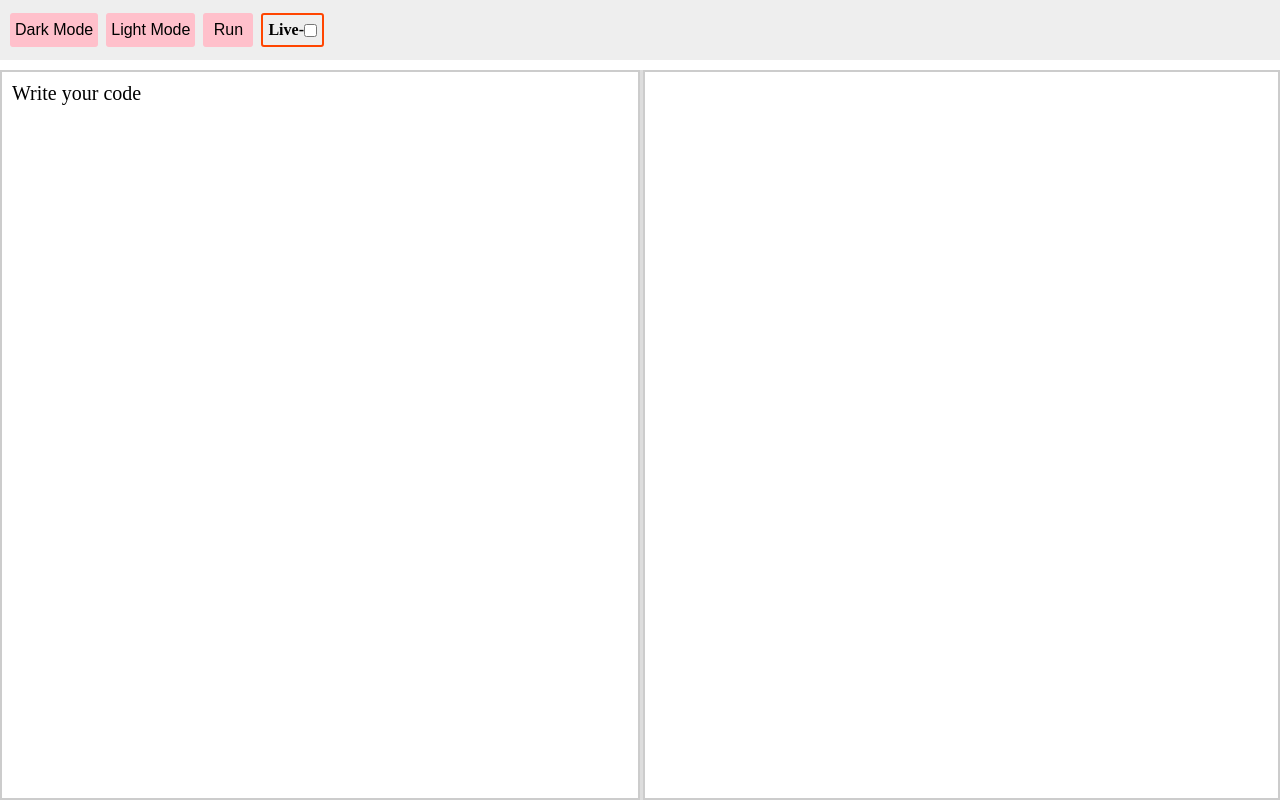
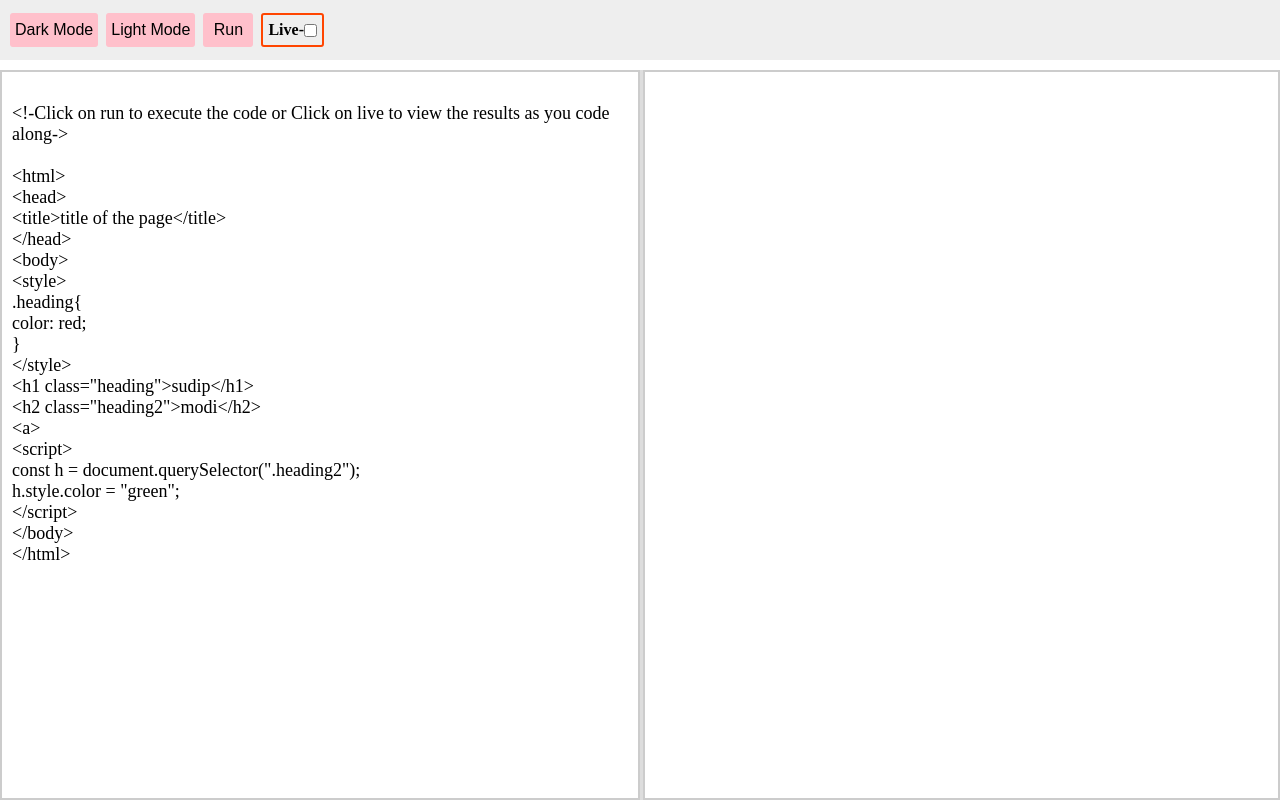
Before and after one commit to sudip-modi/onlinehtmleditor, a plain HTML site: page index.html in a window 1280 px wide. Drawn offline with nearby package versions, Linux system fonts and the light colour scheme.

Commit message:
added escaped html code inside the editor and added pre-line style

```diff
--- a/index.html
+++ b/index.html
@@ -27,7 +27,29 @@
 
     <div class="container">
       <div class="left">
-        <div class="editor" contenteditable>Write your code</div>
+        <div class="editor" contenteditable>
+            &lt;!-Click on run to execute the code or Click on live to view the results as you code along-&gt;
+            &#13;
+            &lt;html&gt;
+            &lt;head&gt;
+            &lt;title&gt;title of the page&lt;/title&gt;
+            &lt;/head&gt;
+            &lt;body&gt;
+            &lt;style&gt;
+            .heading{
+            color: red;
+            }
+            &lt;/style&gt;
+            &lt;h1 class=&quot;heading&quot;&gt;sudip&lt;/h1&gt;
+            &lt;h2 class=&quot;heading2&quot;&gt;modi&lt;/h2&gt;
+            &lt;a&gt;
+            &lt;script&gt;
+            const h = document.querySelector(&quot;.heading2&quot;);
+            h.style.color = &quot;green&quot;;
+            &lt;/script&gt;
+            &lt;/body&gt;
+            &lt;/html&gt;
+        </div>
       </div>
       <div class="bar" title="click and drag"></div>
       <div class="right">
--- a/styles.css
+++ b/styles.css
@@ -79,10 +79,11 @@ html {
 .editor {
   width: 100%;
   height: 100%;
-  font-size: 2rem;
+  font-size: 1.8rem;
   outline: none;
   padding: 1rem 0 0 1rem;
   border: 2px solid #ccc;
+  white-space: pre-line;
 }
 
 .display {
```
